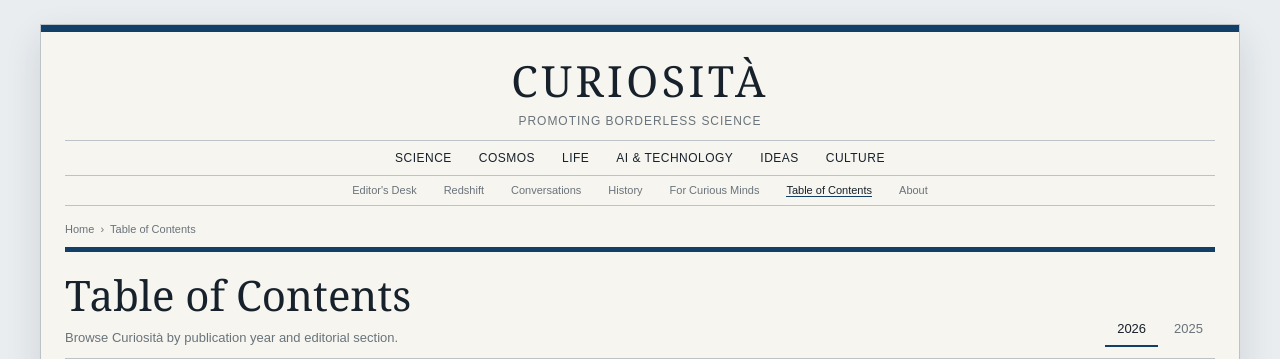
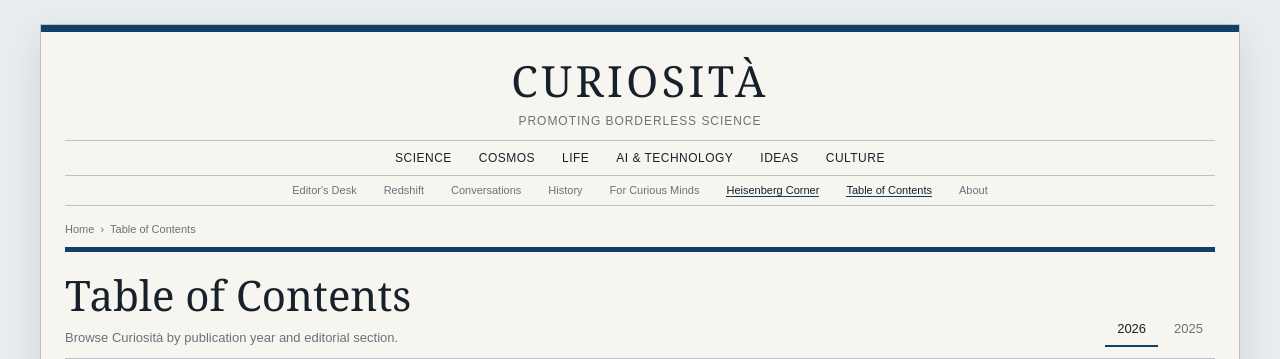
Before and after one commit to ksengupta55/curiosity-toc-page, a plain HTML site: page index.html in a window 1280 px wide. Shown: the top 359 px of the page. Drawn offline with Linux system fonts and the light colour scheme.

Commit message:
index.html

```diff
--- a/index.html
+++ b/index.html
@@ -15,7 +15,7 @@
     <div class="ctp-inner"><div class="ctp-top"></div>
       <header class="ctp-mast"><div class="ctp-logo">CURIOSITÀ</div><div class="ctp-tag">Promoting Borderless Science</div></header>
       <nav class="ctp-nav" aria-label="Primary navigation"><span>Science</span><span>Cosmos</span><span>Life</span><span>AI &amp; Technology</span><span>Ideas</span><span>Culture</span></nav>
-      <nav class="ctp-sub" aria-label="Secondary navigation"><span>Editor's Desk</span><span>Redshift</span><span>Conversations</span><span>History</span><span>For Curious Minds</span><span class="active">Table of Contents</span><span>About</span></nav>
+      <nav class="ctp-sub" aria-label="Secondary navigation"><span>Editor's Desk</span><span>Redshift</span><span>Conversations</span><span>History</span><span>For Curious Minds</span><span class="active">Heisenberg Corner</span><span class="active">Table of Contents</span><span>About</span></nav>
       <div class="ctp-crumb">Home &nbsp;›&nbsp; Table of Contents</div>
       <div class="ctp-titlebar"><div class="ctp-title"><h1>Table of Contents</h1><p>Browse Curiosità by publication year and editorial section.</p></div><div class="ctp-years" aria-label="Choose publication year"><button type="button" class="ctp-year cursor-interaction" data-ctp-year="2026" aria-pressed="true">2026</button><button type="button" class="ctp-year cursor-interaction" data-ctp-year="2025" aria-pressed="false">2025</button></div></div>
 
```
